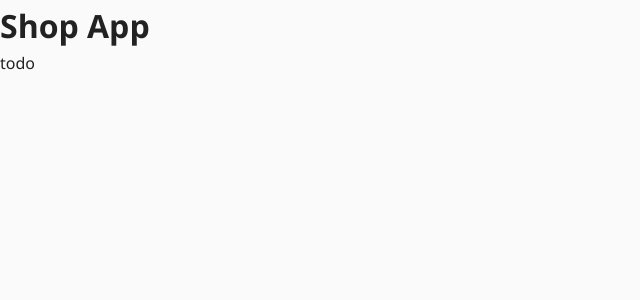
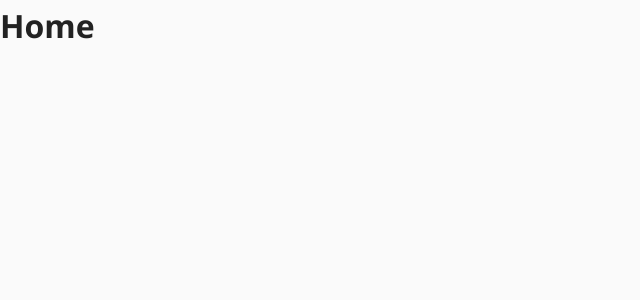
Before and after one commit to 230408026/assignment, a React (Vite) app: page / in a window 1280 px wide. Shown: the top 300 px of the page, without its empty margins (0-640 px from the left). Built offline with nearby package versions, Linux system fonts and the light colour scheme.

Commit message:
Install react-router-dom and zustand

```diff
--- a/package.json
+++ b/package.json
@@ -11,7 +11,9 @@
   },
   "dependencies": {
     "react": "^19.3.1",
-    "react-dom": "^19.3.1"
+    "react-dom": "^19.3.1",
+    "react-router-dom": "^7.18.5",
+    "zustand": "^5.1.0"
   },
   "devDependencies": {
     "@types/react": "^19.3.0",
--- a/src/App.jsx
+++ b/src/App.jsx
@@ -1,12 +1,12 @@
+import { Routes, Route } from 'react-router-dom';
 import './App.css';
 
-const App = () => {
-  return (
-    <div>
-      <h1>Shop App</h1>
-      <p>todo</p>
-    </div>
-  );
-};
+const Home = () => <h1>Home</h1>;
+
+const App = () => (
+  <Routes>
+    <Route path="/" element={<Home />} />
+  </Routes>
+);
 
 export default App;
--- a/src/main.jsx
+++ b/src/main.jsx
@@ -1,10 +1,13 @@
 import { StrictMode } from 'react';
 import { createRoot } from 'react-dom/client';
+import { BrowserRouter } from 'react-router-dom';
 import App from './App';
 import './index.css';
 
 createRoot(document.getElementById('root')).render(
   <StrictMode>
-    <App />
+    <BrowserRouter>
+      <App />
+    </BrowserRouter>
   </StrictMode>
 );
```
